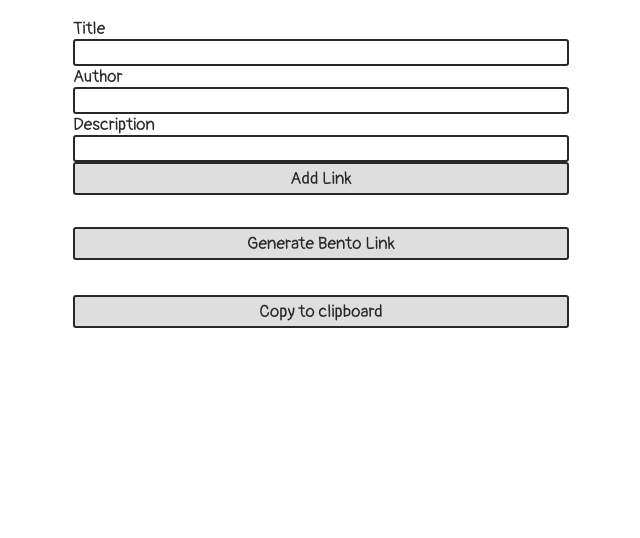
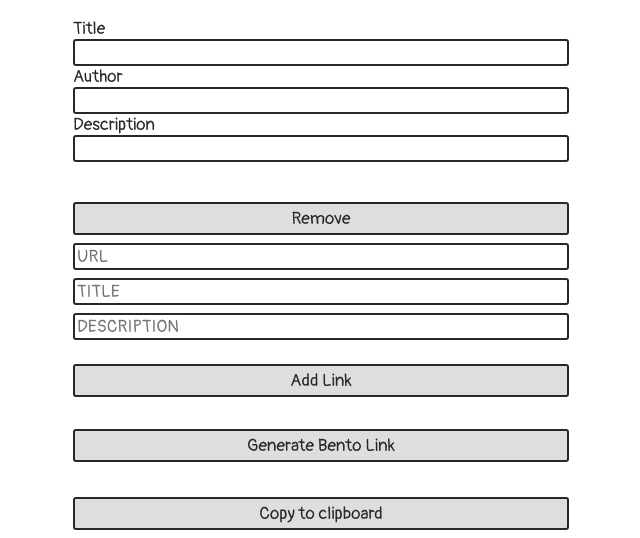
Before and after one commit to GaniyuSodiq/omolinkbento, a plain HTML site: page index.html in a window 1280 px wide. Shown: the part 382-920 px from the top of the page, without its empty margins (319-959 px from the left). Before the commit the page ends 800 px from the top, so only its background shows below. Drawn offline with Linux system fonts and the light colour scheme.

Commit message:
complete the initial js code, feels good

```diff
--- a/bento.js
+++ b/bento.js
@@ -0,0 +1,38 @@
+function createFormLink(){
+    const root = {
+        container: document.createElement('div'),
+        urlField: document.createElement('input'),
+        titleField: document.createElement('input'),
+        descriptionField: document.createElement('input'),
+        removeButton: document.createElement('button')
+    }
+
+    root.container.classList.add('links')
+    root.container.appendChild(root.removeButton)
+    root.container.appendChild(root.urlField)
+    root.container.appendChild(root.titleField)
+    root.container.appendChild(root.descriptionField)
+
+    root.urlField.placeholder = 'URL'
+    root.urlField.name = 'url-name'
+    root.titleField.placeholder = 'TITLE'
+    root.titleField.name = 'title-name'
+    root.descriptionField.placeholder = 'DESCRIPTION'
+    root.descriptionField.name = 'description-name'
+    root.removeButton.innerText = 'Remove'
+
+    root.removeButton.addEventListener('click', () => {
+        root.container.remove()
+    })
+
+    return root.container
+
+}
+
+function main(){
+    const links = document.getElementById('links')
+    links.appendChild(createFormLink())
+}
+
+
+main()
--- a/style.css
+++ b/style.css
@@ -13,6 +13,7 @@
     flex-direction: column;
     margin: 0 30vw;
     align-items: stretch;
+    justify-content: center;
 }
 
 button{
@@ -38,6 +39,24 @@ input{
     font-size: 1rem;
 }
 
+.links{
+    display: flex;
+    flex-direction: column;
+}
+
+#links{
+    margin: 3vh 0;
+}
+
+#links > *{
+    margin-top: 1vh;
+}
+
+#links > * > *{
+    margin-top: 1vh;
+}
+
+
 #generate-bento-link{
     margin-top: 4vh;
 }
```
